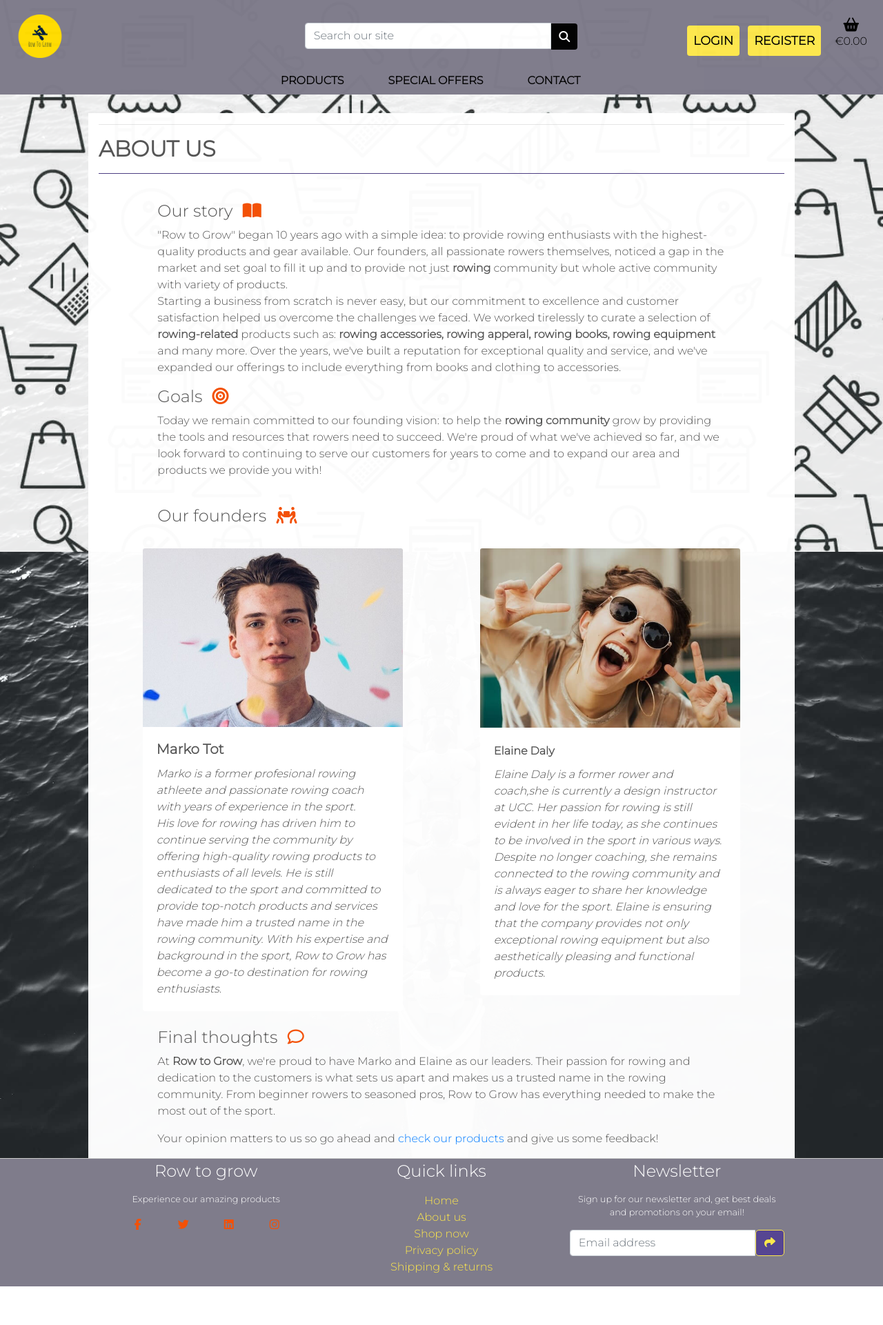
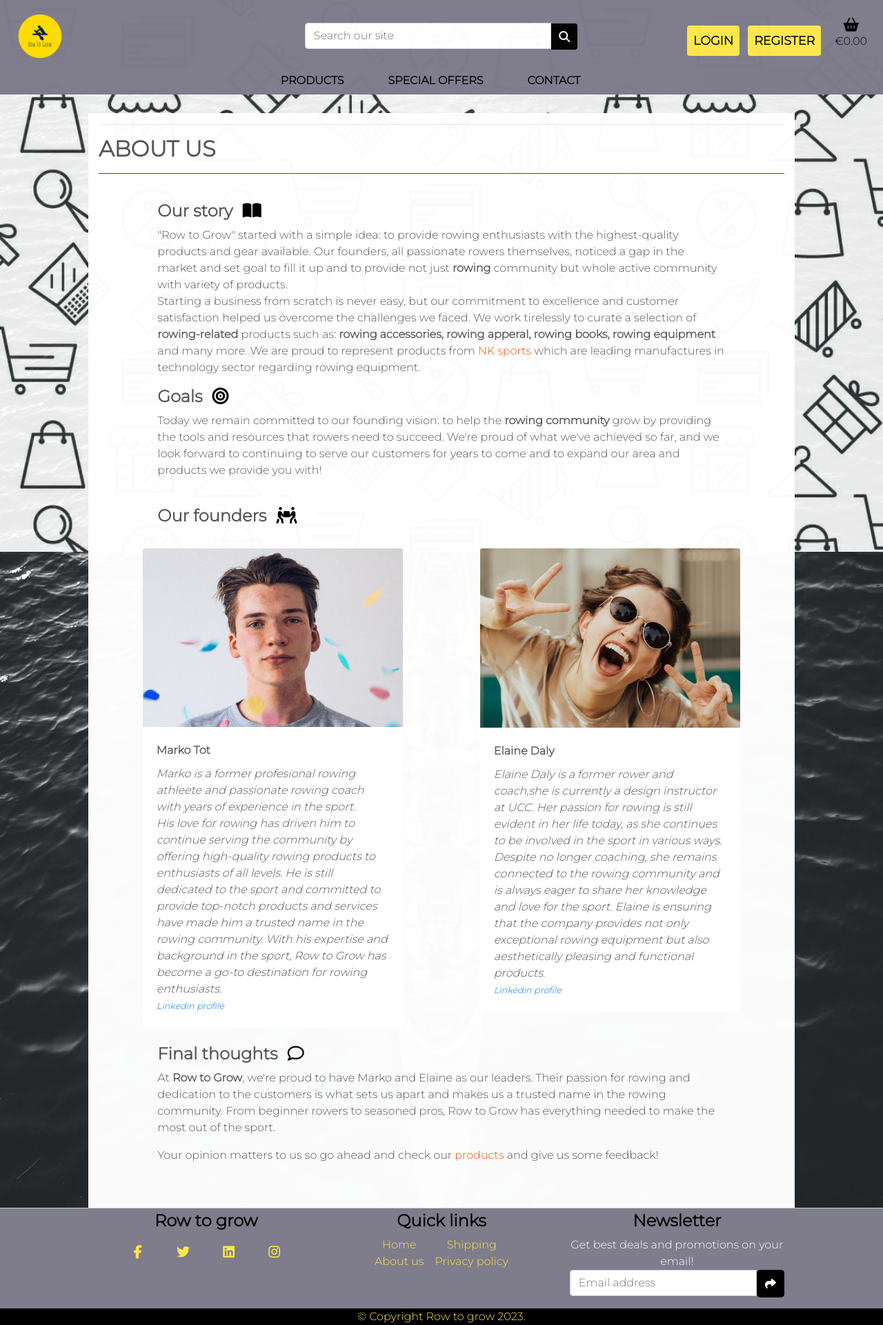
Before and after one commit to tmarkec/row_to_grow, a Django app: page /about/ in a window 1280 px wide. Shown: the whole page at 69% size. Before the commit the page ends 1865 px from the top, so only its background shows below. Run offline with Django 3.2, Linux system fonts and the light colour scheme; some libraries are stand-ins or nearby versions.

Commit message:
add button style, and changed theme colour accross website

```diff
--- a/home/templates/home/about_us.html
+++ b/home/templates/home/about_us.html
@@ -23,21 +23,21 @@
     </div>
     <div class="row justify-content-around my-4">
         <div class="col-sm-12 col-md-10">
-            <h4>Our story <i class="fas fa-book-open mx-2 icons"></i></h4>
-            <p>"Row to Grow" began 10 years ago with a simple idea:
+            <h4 class="font-weight-bold">Our story <i class="fas fa-book-open mx-2 icons"></i></h4>
+            <p>"Row to Grow" started with a simple idea:
                 to provide rowing enthusiasts with the highest-quality
                 products and gear available. Our founders, all passionate
                 rowers themselves, noticed a gap in the market and set goal to fill it up
                 and to provide not just <strong>rowing </strong>community but whole active community with
                 variety of products.<br> Starting a business from scratch is never easy, but our
                 commitment to excellence and customer satisfaction helped us overcome
-                the challenges we faced. We worked tirelessly to curate a selection of
+                the challenges we faced. We work tirelessly to curate a selection of
                 <strong>rowing-related </strong>products such as: <strong>rowing accessories, rowing apperal,
-                    rowing books, rowing equipment</strong> and many more.
-                Over the years, we've built a reputation for exceptional quality and
-                service, and we've expanded our offerings to include everything from
-                books and clothing to accessories.</p>
-            <h4>Goals <i class="fas fa-bullseye mx-2 icons"></i></h4>
+                    rowing books, rowing equipment</strong> and many more. We are proud to represent products from
+                    <a href="https://nksports.com/" rel="external" class="links">NK sports</a> which are leading manufactures in technology sector
+                    regarding rowing equipment.
+                </p>
+            <h4 class="font-weight-bold">Goals <i class="fas fa-bullseye mx-2 icons"></i></h4>
             <p>Today we remain committed
                 to our founding vision: to help the <strong>rowing community</strong> grow by providing
                 the tools and resources that rowers need to succeed.
@@ -47,7 +47,7 @@
     </div>
     <div class="row justify-content-around my-4">
         <div class="col-sm-12 col-md-10">
-            <h4 >Our founders <i class="fas fa-people-carry mx-2 icons"></i></h4>
+            <h4 class="font-weight-bold">Our founders <i class="fas fa-people-carry mx-2 icons"></i></h4>
         </div>
     </div>
     <div class="row justify-content-around my-4 mx-2">
@@ -55,7 +55,7 @@
             <div class="card border-0">
                 <img class="card-img-top" src="{% static 'images/markos.jpg' %}" alt="Marko profile image">
                 <div class="card-body">
-                    <h5 class="card-title font-weight-bold">Marko Tot</h5>
+                    <h5 class="card-title font-weight-bold"><small class="font-weight-bold">Marko Tot</small></h5>
                     <p class="card-text"><em>Marko is a former profesional rowing athleete and passionate rowing
                         coach with years of experience in the sport.
                         <br>His love for rowing has driven him to continue serving the community by offering
@@ -63,7 +63,8 @@
                         He is still dedicated to the sport and committed to provide top-notch products and
                         services have made him a trusted name in the rowing community. With his expertise and background
                         in the sport,
-                        Row to Grow has become a go-to destination for rowing enthusiasts.</em></p>
+                        Row to Grow has become a go-to destination for rowing enthusiasts.<br>
+                        <a href="https://www.linkedin.com/" target="_blank" rel="external"><small>Linkedin profile</small></a></em></p>
                 </div>
             </div>
         </div>
@@ -71,26 +72,27 @@
             <div class="card border-0">
                 <img class="card-img-top" src="{% static 'images/elaines.jpg' %}" alt="Elaine profile iamge">
                 <div class="card-body">
-                    <h5 class="card-title font-weight-bold"><small class="font-weight-bold">Elaine Daly</small></h5>
+                    <h5 class="card-title"><small class="font-weight-bold">Elaine Daly</small></h5>
                     <p class="card-text"><em>Elaine Daly is a former rower and coach,she is currently a design instructor
                         at UCC. Her passion for rowing is still evident in her life today, as she continues to
                         be involved in the sport in various ways. <br>Despite no longer coaching, she remains
                         connected to the rowing community and is always eager to share her knowledge and love
                         for the sport. Elaine is ensuring that the company provides not only exceptional rowing
-                        equipment but also aesthetically pleasing and functional products.</em></p>
+                        equipment but also aesthetically pleasing and functional products.<br>
+                        <a href="https://www.linkedin.com/" target="_blank" rel="external"><small>Linkedin profile</small></a></em></p>
                 </div>
             </div>
         </div>
     </div>
-    <div class="row justify-content-around mt-4">
+    <div class="row justify-content-around mt-4 pb-5">
         <div class="col-sm-12 col-md-10">
-            <h4>Final thoughts <i class="far fa-comment mx-2 icons"></i></h4>
+            <h4 class="font-weight-bold">Final thoughts <i class="far fa-comment mx-2 icons"></i></h4>
             <p>At <strong>Row to Grow</strong>, we're proud to have Marko and Elaine as our leaders. Their passion for
                 rowing and
                 dedication to the customers is what sets us apart and makes us a trusted name in the rowing community.
                 From beginner rowers to seasoned pros, Row to Grow has everything needed
                 to make the most out of the sport.</p>
-            <p> Your opinion matters to us so go ahead and <a href="{% url 'products' %}">check our products</a> and
+            <p> Your opinion matters to us so go ahead and check our <a href="{% url 'products' %}" class="links">products</a> and
                 give us some feedback!</p>
         </div>
     </div>
--- a/home/templates/home/privacy.html
+++ b/home/templates/home/privacy.html
@@ -131,7 +131,7 @@
             </p>
             <strong class="py-2">Contact Us</strong>
             <p class="pb-4">If you have any questions or suggestions about our Privacy Policy, do not hesitate to <a
-                    href="{% url 'contact' %}">contact us!</a></p>
+                    href="{% url 'contact' %}" class="links">contact us!</a></p>
         </div>
     </div>
 </div>
--- a/products/templates/products/add_product.html
+++ b/products/templates/products/add_product.html
@@ -31,9 +31,9 @@
                             {{ field }}
                         {% endif %}
                     {% endfor %}
-                    <div class="text-right">
-                        <a class="btn btn-outline-black rounded-0" href="{% url 'products' %}">Cancel</a>
-                        <button class="btn btn-black rounded-0" type="submit">Add Product</button>
+                    <div class="text-right mb-3">
+                        <a class="btn rounded-0" href="{% url 'products' %}">Cancel</a>
+                        <button class="btn test-btn" type="submit">Add Product</button>
                     </div>
                 </form>
             </div>
--- a/products/templates/products/edit_product.html
+++ b/products/templates/products/edit_product.html
@@ -33,8 +33,8 @@
                         {% endif %}
                     {% endfor %}
                     <div class="text-right">
-                        <a class="btn btn-outline-black rounded-0" href="{% url 'products' %}">Cancel</a>
-                        <button class="btn btn-black rounded-0" type="submit">Update Product</button>
+                        <a class="btn" href="{% url 'products' %}">Cancel</a>
+                        <button class="btn test-btn" type="submit">Update Product</button>
                     </div>
                 </form>
             </div>
--- a/products/templates/products/product_detail.html
+++ b/products/templates/products/product_detail.html
@@ -112,7 +112,7 @@
                     {% if user.is_authenticated%}
                     <div class="col-12">
                         <a href="{% url 'add_to_wishlist' product.id %}" class="btn test-btn p-2 text-uppercase"> Add to
-                            wishlist! <i class="fas fa-gift"></i></a>
+                            wishlist!</a>
                     </div>
                     {% else %}
                     <p><a href="{% url 'account_login' %}">Login</a> to add this product to your
--- a/products/templates/products/products.html
+++ b/products/templates/products/products.html
@@ -109,7 +109,7 @@
                 <div class="col m-3">
                     <div class="row justify-content-center">
                         {% if products.has_previous %}
-                        <a href="?page={{ products.previous_page_number }}"><span class="icon">
+                        <a href="?page={{ products.previous_page_number }}" rel="prev"><span class="icon">
                                 <i class="fas fa-chevron-left"></i>
                             </span>
                             <span class="text-uppercase">Previous</span></a>
@@ -117,7 +117,7 @@
                         <p><small class="px-3">Page {{ products.number }} of {{ products.paginator.num_pages }}.</small>
                         </p>
                         {% if products.has_next %}
-                        <a href="?page={{ products.next_page_number }}">
+                        <a href="?page={{ products.next_page_number }}" rel="next">
                             <span class="text-uppercase">Next</span>
                             <span class="icon">
                                 <i class="fas fa-chevron-right"></i>
--- /dev/null
+++ b/robots.txt
@@ -0,0 +1,2 @@
+User-agent: *
+Disallow: /accounts/
--- a/static/css/base.css
+++ b/static/css/base.css
@@ -55,10 +55,10 @@ a:hover {
 
 /* boxes login etc */
 .boxes {
-    background-color: #564592;
+    background-color: #4D7EA8;
     opacity: .75;
     color: white;
-    border: 2px solid black;
+    border: 1px solid black;
     border-radius: 10px;
 }
 .dropdown-menu-right {
@@ -88,20 +88,19 @@ a:hover {
     font-size: 1.1rem;
 }
 .test-btn:hover {
-    background: #564592;
+    background: #000;
     color: #fde74c;
     border: 1px solid #fde74c;
     border-radius:5px;
 }
 .btn-back {
-    background: #564592;
-    color: #fde74c;
-    border: 1px solid #fde74c;
+    background: #000;
+    color: #fff;
     border-radius:5px;
+    margin-left: 10px;
 }
 .btn-back:hover {
-    background: #fde74c;
-    color: black;
+    color: #fde74c;
 }
 .test-box {
     background: rgb(253,231,76);
@@ -115,19 +114,22 @@ a:hover {
     border-radius: 10px;
   }
 .btn-cancel {
-    background: #564592;
-    color: #f896d8;
-    border: 1px solid #f896d8;
-    border-radius: 5px;
+    background: #fff;
+    color: #000;
+    border: 1px solid #000;
+    border-radius:5px;
 }
 .btn-cancel:hover {
-    background:#f896d8;
-    color: #564592;
+    color: #c23d00;
 }
 /* lead text website */
 .lead-text {
     text-transform: uppercase;
     font-weight: 600;
+}
+/* links website */
+.links {
+    color: #f35106;
 }
 /* from Bulma */
 .icon {
@@ -138,7 +140,7 @@ a:hover {
     width: 1.5rem;
 }
 .icons {
-    color: #f35106;
+    color: #000;
 }
 .logo-font {
     text-transform: uppercase;
@@ -252,6 +254,12 @@ a:hover {
     background-size: cover;
     opacity: .9;
 	z-index: -1;
+}
+.password-link {
+    color: #04284e;
+}
+.password-link:hover {
+    color: #fde74c;
 }
 /* -------------------------------product page and product/detail */
 .horizontal {
@@ -380,7 +388,8 @@ a:hover {
     align-items: center;
   }
 .social-footer-ul li a {
-    color: #f35106;
+    font-size: 1.2rem;
+    color: #fde74c;
     padding: 8px;
   }
 .social-footer-ul li:hover {
@@ -392,19 +401,20 @@ a:hover {
     height: 50px;
     text-align: center;
   }
-.quick-link li a{
+.quick-links{
     color: #fde74c;
     font-weight: 500;
 }
-.ouick-link li a:hover {
-    color: #28a745;
+.quick-links:hover {
+    color: #fff;
+}
+.copyright {
+    background-color: #000;
+    color: #fde74c;
 }
 .update-link,
 .remove-item {
     cursor: pointer;
-  }
-.btn-oposit {
-    background-color: #3891a6;
   }
   /* ------------------------------Allauth */
 .allauth-form-inner-content p {
--- a/templates/allauth/account/login.html
+++ b/templates/allauth/account/login.html
@@ -16,7 +16,7 @@
       <a class="px-4 btn btn-cancel" href="{% url 'home' %}">Cancel</a>
       <button class="primaryAction btn btn-back" type="submit">Sign in</button>
       <p class="mt-2">
-        <a class="button secondaryAction text-white font-weight-bold" href="{% url 'account_reset_password' %}">Forgot Password?</a>
+        <a class="password-link secondaryAction" href="{% url 'account_reset_password' %}">Forgot Password?</a>
       </p>
     </form>
   </div>
--- a/templates/base.html
+++ b/templates/base.html
@@ -52,7 +52,7 @@
     <header class="container-fluid fixed-top navi">
         <div id="topnav" class="row pt-lg-2 d-none d-lg-flex align-items-start p-0">
             <div class="col-12 col-lg-4 my-auto p-0 m-0">
-                <a href="{% url 'home' %}" class="nav-link main-logo-link">
+                <a href="{% url 'home' %}" class="nav-link main-logo-link" rel="icon">
                     <img src="{% static 'images/logos.png' %}" alt="Row to grow logo" class="logo"></a>
                 </a>
             </div>
@@ -153,10 +153,9 @@
         <div class="container-fluid pt-1 container">
             <div class="row text-center">
                 <div class="col-lg-4 col-md-6">
-                    <h4 class="mb-3 text-white text-bold">Row to grow</h4>
-                    <p class="small text-white">Experience our amazing products</p>
+                    <h4 class="mb-3 icons font-weight-bold">Row to grow</h4>
                     <ul class="social-footer-ul mt-3 p-0">
-                        <li><a href="https://www.facebook.com/" target="blank" rel="noopener" aria-label="Visit our facebook page"><i class="fab fa-facebook-f" ></i></a></li>
+                        <li><a href="https://www.facebook.com/" target="blank" rel="noopener" aria-label="Visit our facebook page"><i class="fab fa-facebook-f"></i></a></li>
                         <li><a href="https://www.twitter.com/" target="blank" rel="noopener" aria-label="Visit our twitter page"><i class="fab fa-twitter p-0"></i></a></li>
                         <li><a href="https://www.linkedin.com/" target="blank" rel="noopener" aria-label="Visit our linkedin page"><i class="fab fa-linkedin p-0"></i></a></li>
                         <li><a href="https://www.instagram.com/" target="blank" rel="noopener" aria-label="Visit our instagram page"><i class="fab fa-instagram p-0"></i></a></li>
@@ -164,32 +163,40 @@
                 </div>
                 <hr>
                 <div class="col-lg-4 col-md-6">
-                    <h4 class="mb-3 text-white ">Quick links</h4>
-                    <ul class="list-unstyled quick-link">
-                        <li><a href="{% url 'home' %}">Home</a></li>
-                        <li><a href="{% url 'about' %}">About us</a></li>
-                        <li><a href="{% url 'products' %}">Shop now</a></li>
-                        <li><a href="{% url 'privacy' %}">Privacy policy</a></li>
-                        <li><a href="{% url 'shipping' %}">Shipping & returns</a></li>
+                    <h4 class="mb-2 icons font-weight-bold">Quick links</h4>
+                    <div class="d-flex justify-content-center align-items-center">
+                    <ul class="list-unstyled px-2">
+                        <li><a href="{% url 'home' %}" class="quick-links">Home</a></li>
+                        <li><a href="{% url 'about' %}"class="quick-links" rel="author">About us</a></li>
                     </ul>
+                    <ul class="list-unstyled px-2">
+                        <li><a href="{% url 'shipping' %}"class="quick-links" rel="help">Shipping</a></li>
+                        <li><a href="{% url 'privacy' %}"class="quick-links" rel="license">Privacy policy</a></li>
+                    </ul>
+                    </div>
                 </div>
                 <hr class=".d-none .d-sm-block .d-md-none">
                 <div class="col-lg-4 col-md-12 text-white">
-                    <h4 class="mb-3">Newsletter</h4>
-                    <p class="small">Sign up for our newsletter and, get best deals and promotions on your
+                    <h4 class="mb-2 icons font-weight-bold">Newsletter</h4>
+                    <p class="m-0 p-0">Get best deals and promotions on your
                         email!</p>
                     <form method="post" action="{% url 'subscribe' %}" class="">
                         {% csrf_token %}
                         <div class="input-group mb-3">
                             <input id="email" name="email" type="email" class="form-control" placeholder="Email address"
                                 required>
-                            <button class="btn btn-back" id="button-addon2" type="submit"><i
+                            <button class="btn search-btn" id="button-addon2" type="submit"><i
                                     class="fas fa-share"></i></button>
                         </div>
                     </form>
                 </div>
             </div>
         </div>
+            <div class="row m-0">
+                <div class="col-12 copyright m-0 text-center">
+                    <p class="m-0">© Copyright Row to grow 2023. </p>
+                </div>
+            </div>
     </footer>
     {% block postloadjs %}
     <script type="text/javascript">
```
Also changed, not shown: home/templates/home/shipping_return.html (+5 -10 lines), profiles/static/profiles/css/profile.css (+3 -8 lines).
